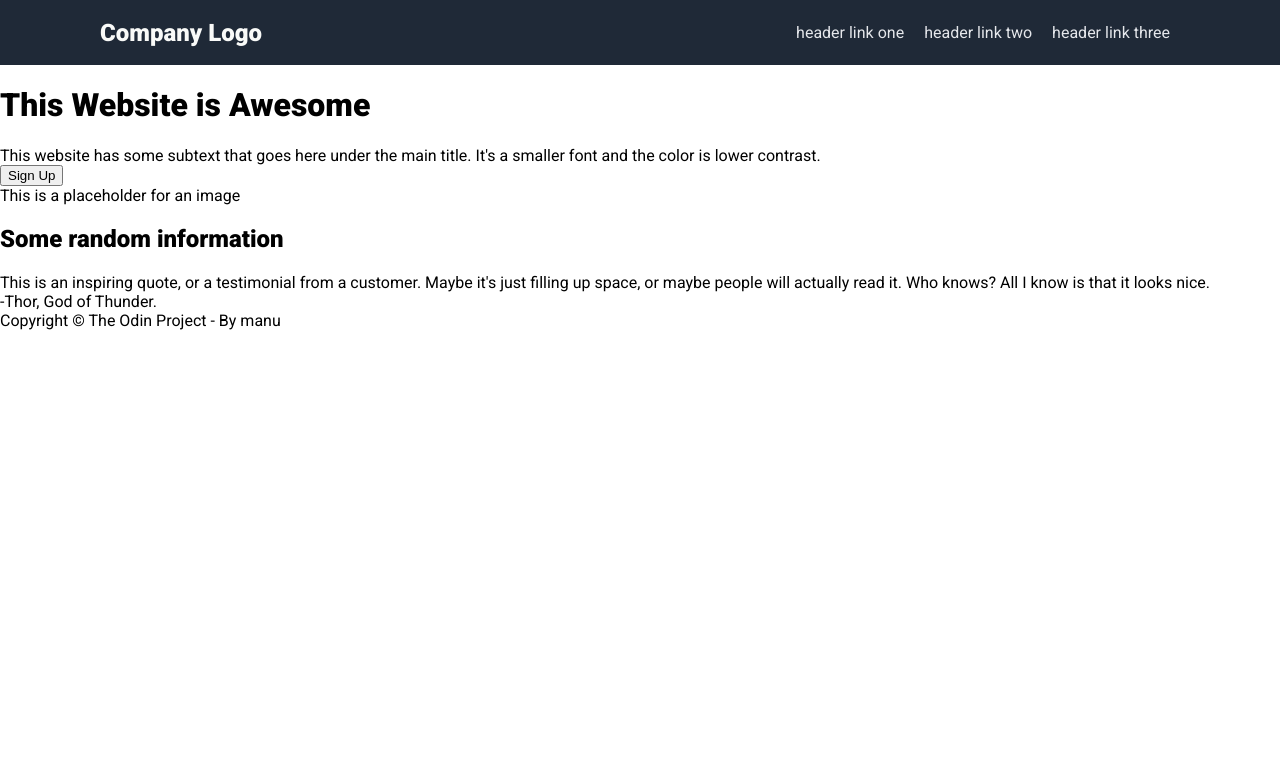
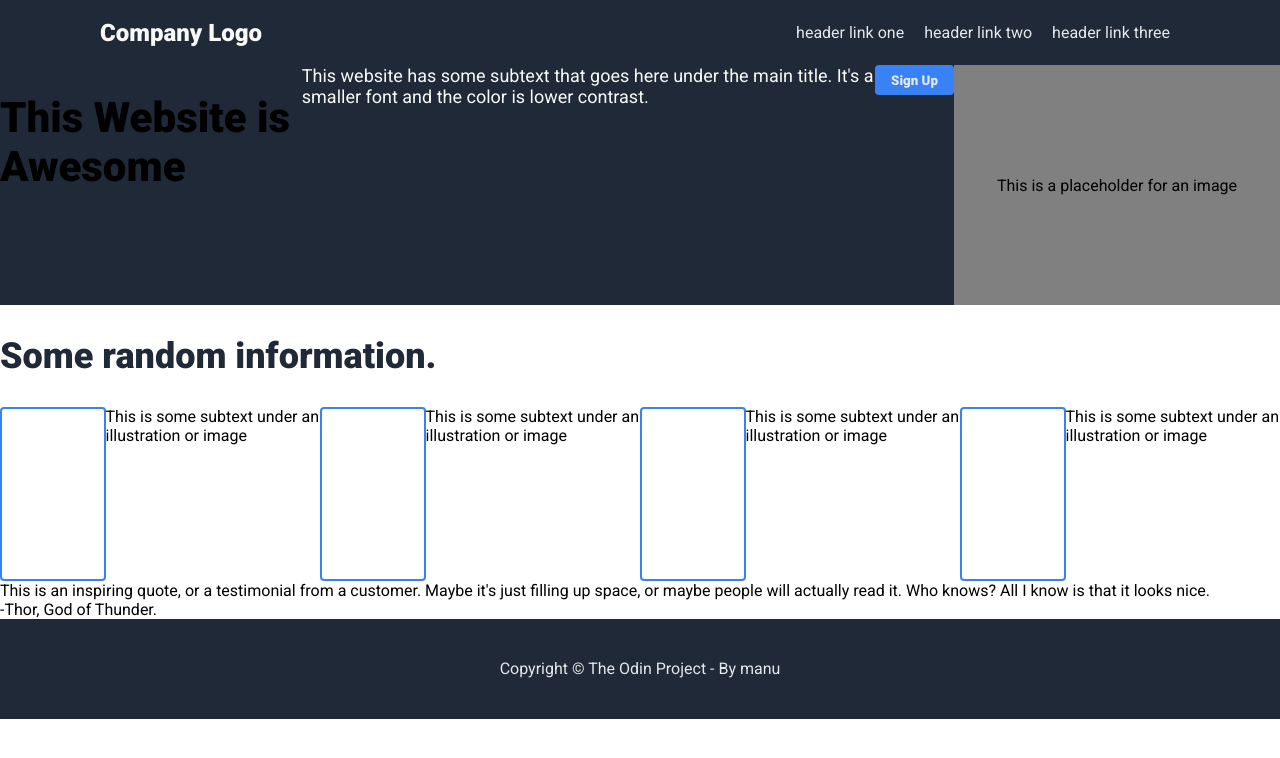
Before and after one commit to manuasd/project-landing-page, a plain HTML site: page index.html in a window 1280 px wide. Drawn offline with Linux system fonts and the light colour scheme.

Commit message:
Add footer with CSS and all needed HTML elements

```diff
--- a/index.html
+++ b/index.html
@@ -18,15 +18,27 @@
     </div>
     <div class="hero">
         <h1>This Website is Awesome</h1>
-        <div>
+        <div class="subtext">
             This website has some subtext that goes here under the main title.
             It's a smaller font and the color is lower contrast.
         </div>
         <button>Sign Up</button>
-        <div class="placeholder">This is a placeholder for an image</div>
+        <div class="placeholder">
+            <p>This is a placeholder for an image</p>
+        </div>
     </div>
     <div class="random-info">
-        <h2>Some random information</h2>
+        <h2>Some random information.</h2>
+        <div class="illustration-text-container">
+            <div class="illustration"></div>
+            <div class="subtext-illustration">This is some subtext under an illustration or image</div>
+            <div class="illustration"></div>
+            <div class="subtext-illustration">This is some subtext under an illustration or image</div>
+            <div class="illustration"></div>
+            <div class="subtext-illustration">This is some subtext under an illustration or image</div>
+            <div class="illustration"></div>
+            <div class="subtext-illustration">This is some subtext under an illustration or image</div>
+        </div>
     </div>
     <div class="quote-container">
         <div class="quote">This is an inspiring quote, or a testimonial from a customer.
--- a/style.css
+++ b/style.css
@@ -11,11 +11,34 @@ body {
 }
 
 button {
+    background-color: #3882F6;
+    border: 0px;
+    border-radius: 4px;
+    width: 120px;
+    height: 30px;
+    color:#E5E7EB;
+    font-family: 'Roboto';
+    font-weight: bold;
+}
 
+h1 {
+    font-size: 42px;
+}
+
+h2 {
+    font-size: 36px;
+    font-weight: bolder;
+    color: #1F2937;
 }
 
 footer {
-
+    width: 100%;
+    height: 100px;
+    background-color: #1F2937;
+    color: #E5E7EB;
+    display: flex;
+    justify-content: center;
+    align-items: center;
 }
 
 .header {
@@ -39,24 +62,44 @@ footer {
     margin-left: 100px;
 }
 
-#push-left {
-    margin-left: auto;
+.hero{
+    display: flex;
+    background-color: #1F2937;
 }
 
-#push-right {
-    margin-right: 100px;
+.subtext{
+    font-size: 18px;
+    color: #F9FAF8;
 }
 
 .placeholder {
-
+    width: 525px;
+    height: 240px;
+    background-color: grey;
+    display: flex;
+    justify-content: center;
+    align-items: center;
 }
 
 .random-info {
+    display: flex;
+    flex-direction: column;
+}
 
+.illustration-text-container {
+    display: flex;
+}
+
+.illustration {
+    width: 170px;
+    height: 170px;
+    border: 2px solid #3882F6;
+    border-radius: 4px;
 }
 
 .quote-container {
-
+    display: flex;
+    flex-direction: column;
 }
 
 .quote {
@@ -70,3 +113,11 @@ footer {
 .cta {
 
 }
+
+#push-left {
+    margin-left: auto;
+}
+
+#push-right {
+    margin-right: 100px;
+}
```
